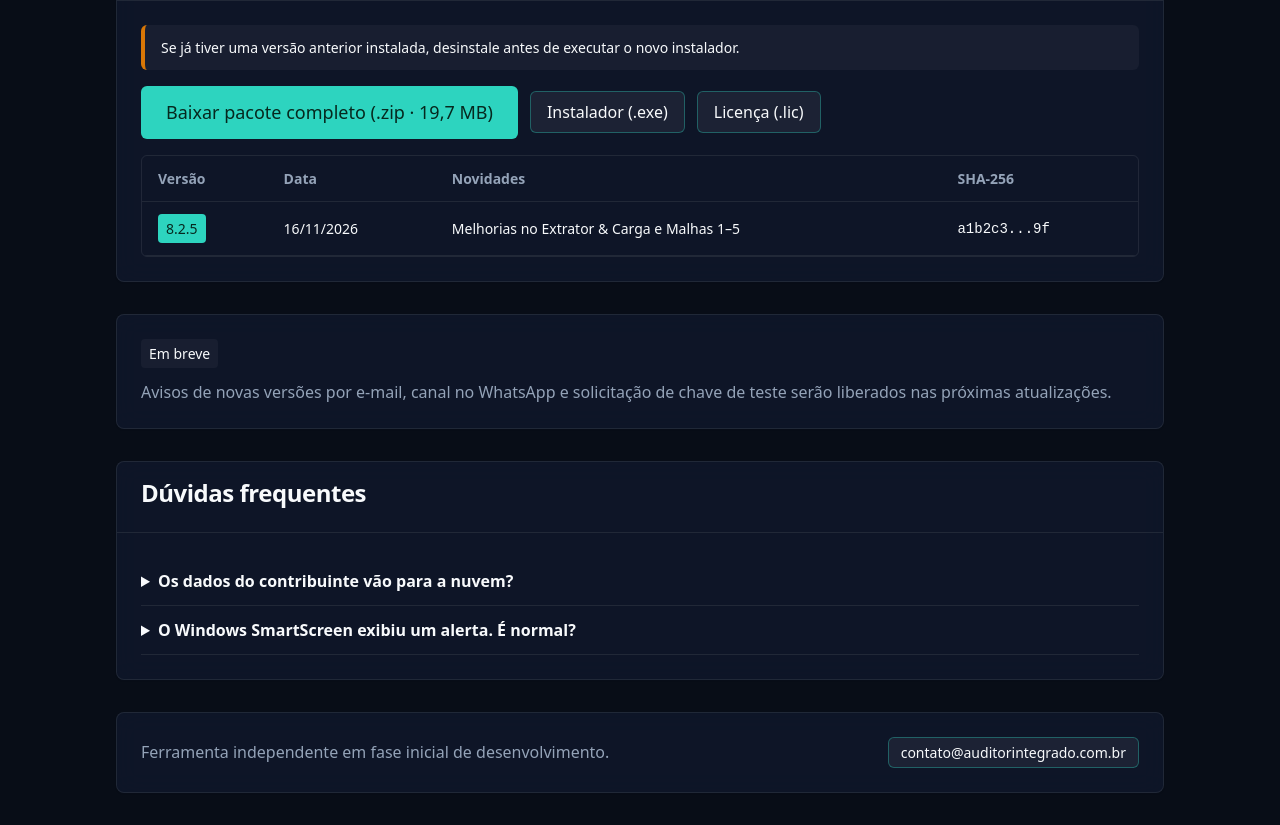
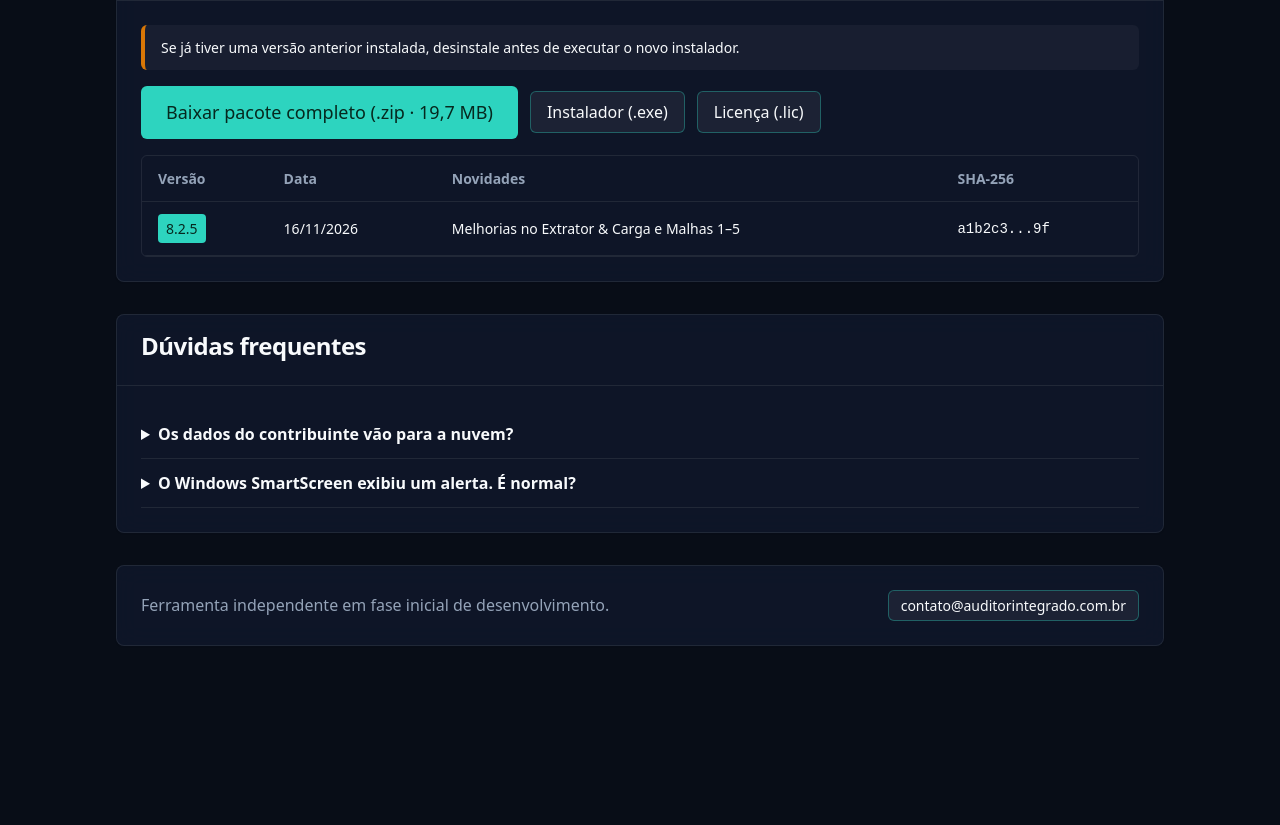
Before and after one commit to rafaelmilazzo/auditor-integrado-site, a plain HTML site: page index.html in a window 1280 px wide. Shown: the part 1826-2651 px from the top of the page. After the commit the page ends 2504 px from the top, so only its background shows below. Drawn offline with Linux system fonts and the light colour scheme.

Commit message:
Remove secao em breve

```diff
--- a/index.html
+++ b/index.html
@@ -144,14 +144,6 @@
       </div>
     </section>
 
-    <!-- Novidades (compacto, sem formulários mortos) -->
-    <section class="ds-card">
-      <div class="ds-card__body ds-row">
-        <span class="ds-badge">Em breve</span>
-        <p style="margin: 0;">Avisos de novas versões por e-mail, canal no WhatsApp e solicitação de chave de teste serão liberados nas próximas atualizações.</p>
-      </div>
-    </section>
-
     <!-- FAQ -->
     <section id="faq" class="ds-card">
       <header class="ds-card__header"><h2>Dúvidas frequentes</h2></header>
```
